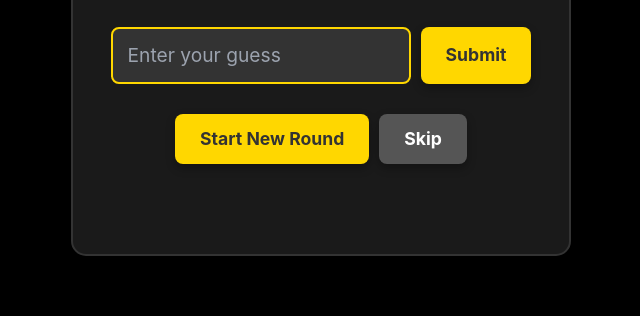
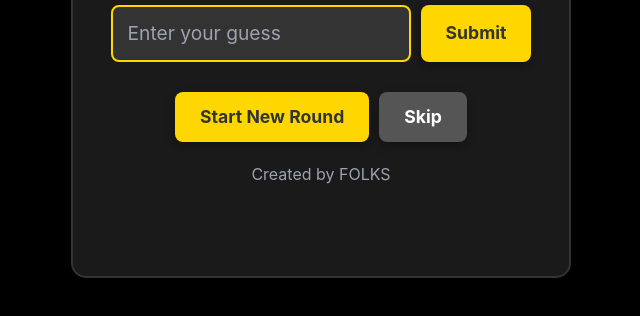
Before and after one commit to secretceremony/scramblez, a plain HTML site: page index.html in a window 1280 px wide. Both pictures are taken after a click on the button "Play Game". Shown: the part 432-748 px from the top of the page, without its empty margins (319-959 px from the left). Drawn offline with nearby package versions, Linux system fonts and the light colour scheme.

Commit message:
changed timer

```diff
--- a/index.html
+++ b/index.html
@@ -10,7 +10,7 @@
 <body>
     <div class="intro-screen" id="introScreen">
         <h1 class="text-4xl font-bold mb-6 text-white">Scramble Word Challenge!</h1>
-        <p class="text-lg mb-8 text-gray-300">Unscramble the words and test your vocabulary!</p>
+        <p class="text-lg mb-8 text-gray-300">Unscramble the words and test your vocabulary!!</p>
         <button id="playGameBtn" class="game-button primary text-2xl px-8 py-4">Play Game</button>
     </div>
 
@@ -33,6 +33,8 @@
             <button id="skipBtn" class="game-button secondary">Skip</button>
         </div>
 
+        <p class="text-gray-400">Created by FOLKS </p>
+
         <div id="messageDisplay" class="message"></div>
     </div>
 
--- a/script.js
+++ b/script.js
@@ -6,7 +6,7 @@ let currentWord = '';
 let currentHint = '';
 let scrambledWord = '';
 let score = 0;
-let timeLeft = 60; // Initial time in seconds
+let timeLeft = 30; // Initial time in seconds
 let gameInterval;
 let gameActive = false;
 
```
